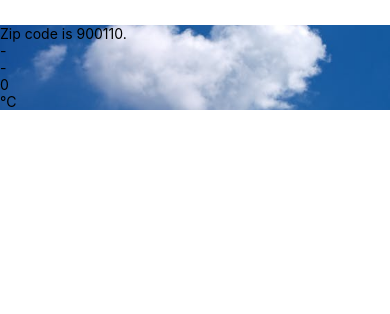
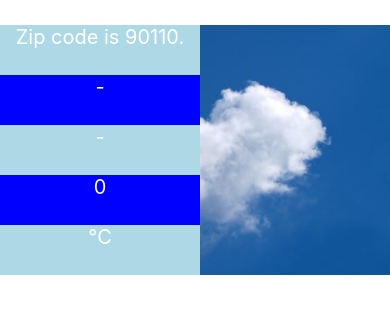
Before and after one commit to Ritcabuchi/3SA04-React-Native-, a React Native app: screen / in a window 390 px wide. Shown: the top 314 px of the page. Built offline with nearby package versions, Linux system fonts and the light colour scheme.

Commit message:
Check Point #2

```diff
--- a/App.js
+++ b/App.js
@@ -1,11 +1,10 @@
 import React from 'react';
-import { StyleSheet, Text, View } from 'react-native';
 import Weather from './components/Weather'
 
 export default class App extends React.Component {
     render() {
         return (
-        <Weather zipCode="900110"/>
+        <Weather zipCode="90110"/>
         );
     }
 }
--- a/components/Forecast.js
+++ b/components/Forecast.js
@@ -1,15 +1,23 @@
 import React from 'react';
-import { Text, View } from 'react-native';
+import { Text, View,StyleSheet } from 'react-native';
 
 export default class Forecast extends React.Component {
     render() {
         return (
-        <View>
-            <Text>{this.props.main}</Text>
-            <Text>{this.props.description}</Text>
-            <Text>{this.props.temp}</Text>
-            <Text>°C</Text>
+        <View style={{flex:1,flexDirection: 'column', justifyContent: 'flex-end', alignItems:'flex-start'}}>
+            <Text style= {styles.fBox1}>Zip code is {this.props.zipcode}.</Text>
+            <Text style= {styles.fBox2}>{this.props.main}</Text>
+            <Text style= {styles.fBox3}>{this.props.description}</Text>
+            <Text style= {styles.fBox4}>{this.props.temp}</Text>
+            <Text style= {styles.fBox5}>°C</Text>
         </View>
         );
     }
 }
+const styles = StyleSheet.create({
+    fBox1: {textAlign: 'center',fontSize: 20 , color: 'white',backgroundColor: 'lightblue',height:50,width:200},
+    fBox2: {textAlign: 'center',fontSize: 20 , color: 'white',backgroundColor: 'blue',height:50,width:200},
+    fBox3: {textAlign: 'center',fontSize: 20 , color: 'white',backgroundColor: 'lightblue',height:50,width:200},
+    fBox4: {textAlign: 'center',fontSize: 20 , color: 'white',backgroundColor: 'blue',height:50,width:200},
+    fBox5: {textAlign: 'center',fontSize: 20 , color: 'white',backgroundColor: 'lightblue',height:50,width:200},
+});
--- a/components/Weather.js
+++ b/components/Weather.js
@@ -7,7 +7,7 @@ export default class Weather extends React.Component {
         super(props);
         this.state = {
             forecast: {
-                main: '-', description: '-', temp: 0
+                zipcode: this.props.zipCode ,main: '-', description: '-', temp: 0
             }
         }
     }
@@ -16,7 +16,6 @@ export default class Weather extends React.Component {
             <View style={styles.container}>
 
                 <ImageBackground source={require('../bg.jpeg')} style={styles.backdrop}>
-                    <Text>Zip code is {this.props.zipCode}.</Text>
                     <Forecast {...this.state.forecast}/>
                 </ImageBackground>
             </View>
```
